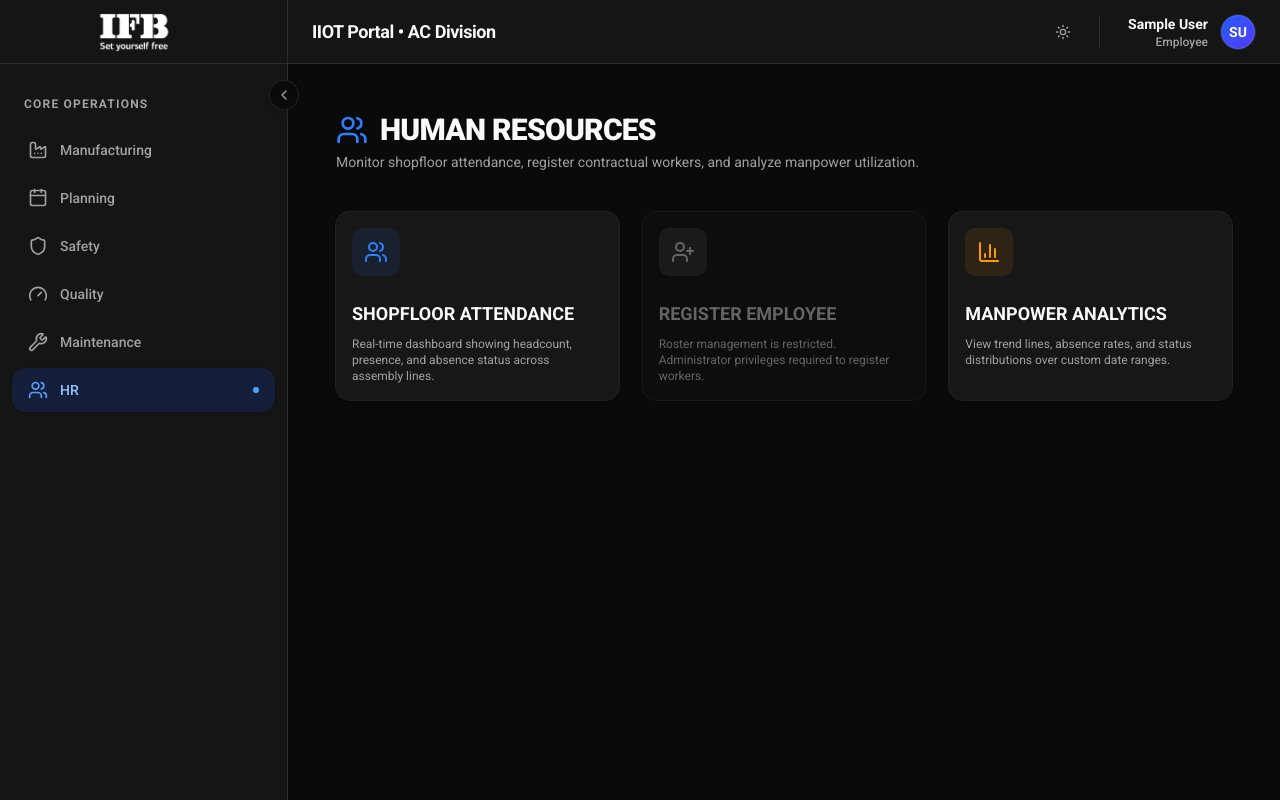
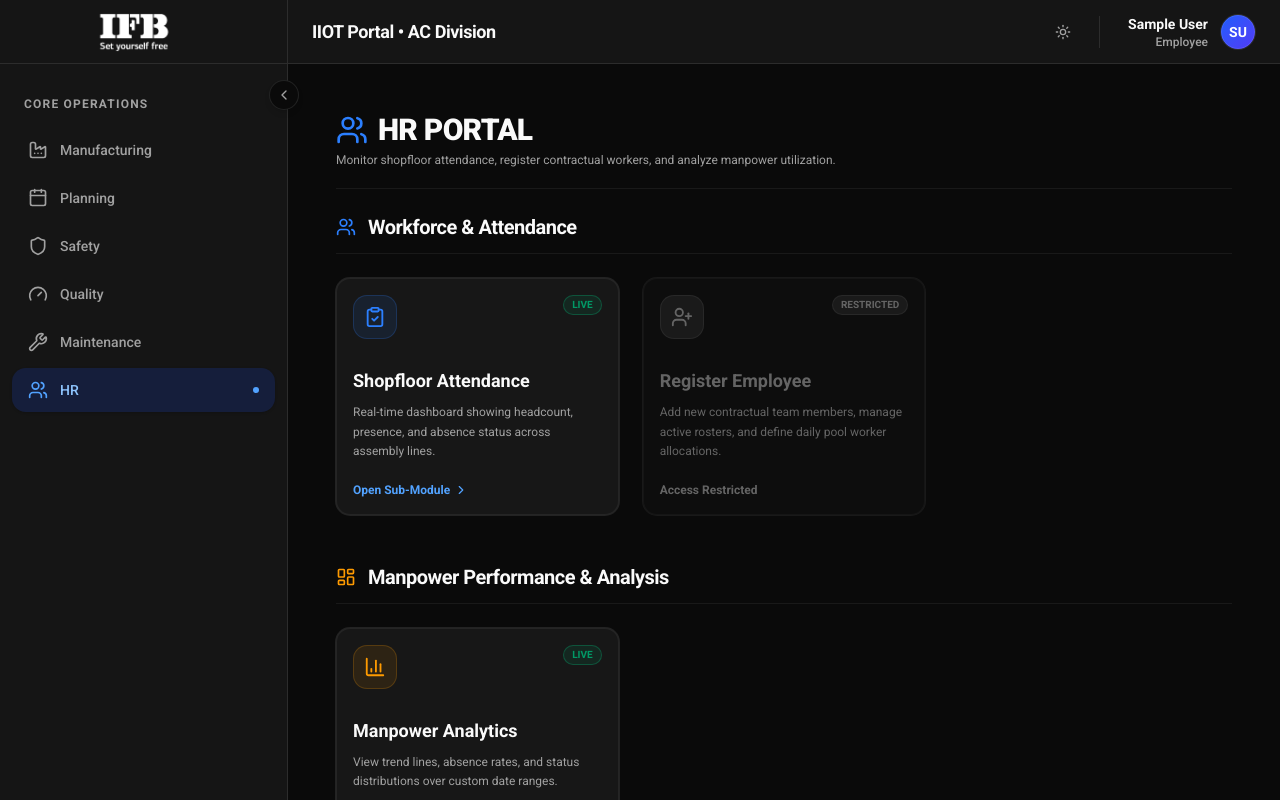
Before and after one commit to UrveshVernekar/ifb-ac-app, a Next.js app: page /hr in a window 1280 px wide. Built offline with nearby package versions, Linux system fonts and the light colour scheme; sample sign-in values are in the browser's storage.

Commit message:
Add Safety Calendar and commonise UI for module dashboards

```diff
--- a/app/(dashboard)/hr/page.tsx
+++ b/app/(dashboard)/hr/page.tsx
@@ -2,8 +2,32 @@
 
 import React, { useEffect, useState } from "react";
 import Link from "next/link";
-import { Users, UserPlus, BarChart3 } from "lucide-react";
-import { Card, CardHeader, CardTitle, CardDescription } from "@/components/ui/card";
+import {
+  Users,
+  UserPlus,
+  BarChart3,
+  ChevronRight,
+  ClipboardCheck,
+  LayoutDashboard
+} from "lucide-react";
+import { Card, CardContent, CardDescription, CardHeader, CardTitle } from "@/components/ui/card";
+import { Badge } from "@/components/ui/badge";
+
+interface Tile {
+  title: string;
+  icon: React.ComponentType<any>;
+  iconColor: string;
+  bgColor: string;
+  path: string;
+  description: string;
+  status?: "live" | "planned" | "warning";
+}
+
+interface Section {
+  title: string;
+  icon: React.ReactNode;
+  tiles: Tile[];
+}
 
 export default function HRDashboardPage() {
   const [mounted, setMounted] = useState(false);
@@ -21,90 +45,163 @@ export default function HRDashboardPage() {
     }
   }, []);
 
+  const hasWriteAccess = access?.hr_access === 1 || access?.production_access === 1;
+
+  const sections: Section[] = [
+    {
+      title: "Workforce & Attendance",
+      icon: <Users className="w-5 h-5 text-blue-500" />,
+      tiles: [
+        {
+          title: "Shopfloor Attendance",
+          icon: ClipboardCheck,
+          iconColor: "text-blue-500",
+          bgColor: "bg-blue-500/10 border-blue-500/20",
+          path: "/hr/line-attendance",
+          description: "Real-time dashboard showing headcount, presence, and absence status across assembly lines.",
+          status: "live"
+        },
+        {
+          title: "Register Employee",
+          icon: UserPlus,
+          iconColor: "text-emerald-500",
+          bgColor: "bg-emerald-500/10 border-emerald-500/20",
+          path: "/hr/line-attendance/register",
+          description: "Add new contractual team members, manage active rosters, and define daily pool worker allocations.",
+          status: "live"
+        }
+      ]
+    },
+    {
+      title: "Manpower Performance & Analysis",
+      icon: <LayoutDashboard className="w-5 h-5 text-amber-500" />,
+      tiles: [
+        {
+          title: "Manpower Analytics",
+          icon: BarChart3,
+          iconColor: "text-amber-500",
+          bgColor: "bg-amber-500/10 border-amber-500/20",
+          path: "/hr/manpower-analytics",
+          description: "View trend lines, absence rates, and status distributions over custom date ranges.",
+          status: "live"
+        }
+      ]
+    }
+  ];
+
   if (!mounted) return null;
-
-  const hasWriteAccess = access?.hr_access === 1 || access?.production_access === 1;
 
   return (
     <div className="space-y-6 max-w-7xl mx-auto p-4 sm:p-6">
       {/* HEADER */}
-      <div className="flex flex-col gap-1">
-        <h1 className="text-3xl font-extrabold text-foreground uppercase tracking-tight flex items-center gap-3">
+      <div className="flex flex-col sm:flex-row sm:items-center sm:justify-between border-b border-border/60 pb-5 gap-4">
+        <div className="space-y-1">
+          <h1 className="text-3xl font-extrabold uppercase tracking-tight text-foreground flex items-center gap-2.5">
             <Users className="w-8 h-8 text-blue-500" />
-          Human Resources
+            HR Portal
           </h1>
-        <p className="text-sm text-muted-foreground">
+          <p className="text-xs text-muted-foreground">
             Monitor shopfloor attendance, register contractual workers, and analyze manpower utilization.
           </p>
         </div>
+      </div>
 
-      <div className="grid grid-cols-1 md:grid-cols-3 gap-6 pt-4">
-        {/* SHOPFLOOR ATTENDANCE STATUS */}
-        <Link href="/hr/line-attendance" className="group">
-          <Card className="h-full border-border/60 hover:border-blue-500/80 shadow-md hover:shadow-xl transition-all duration-300 bg-card hover:bg-blue-500/[0.02] cursor-pointer">
-            <CardHeader className="space-y-1">
-              <div className="w-12 h-12 rounded-lg bg-blue-500/10 flex items-center justify-center text-blue-500 group-hover:scale-110 transition-transform duration-300">
-                <Users className="w-6 h-6" />
+      {/* OPERATIONS TILES */}
+      <div className="space-y-12">
+        {sections.map((section) => (
+          <div key={section.title} className="space-y-6">
+            {/* Section Header */}
+            <div className="flex items-center gap-3 pb-3 border-b border-border/60">
+              {section.icon}
+              <h2 className="text-xl font-bold tracking-tight text-foreground">{section.title}</h2>
             </div>
-              <CardTitle className="text-lg font-bold pt-4 uppercase text-foreground group-hover:text-blue-500 transition-colors">
-                Shopfloor Attendance
+
+            {/* Tile Grid */}
+            <div className="grid grid-cols-1 md:grid-cols-2 xl:grid-cols-3 gap-6">
+              {section.tiles.map((tile) => {
+                const IconComp = tile.icon;
+                const isRestricted = tile.title === "Register Employee" && !hasWriteAccess;
+
+                if (isRestricted) {
+                  return (
+                    <div
+                      key={tile.title}
+                      className="block h-full opacity-60"
+                    >
+                      <Card className="h-full border border-border/60 relative overflow-hidden flex flex-col bg-muted/20">
+                        <CardHeader className="pb-3">
+                          <div className="flex items-start justify-between">
+                            <div className="p-2.5 rounded-xl border bg-muted border-border">
+                              <IconComp className="w-5.5 h-5.5 text-muted-foreground" />
+                            </div>
+                            <Badge className="bg-muted text-muted-foreground border-border text-[10px] font-bold">
+                              RESTRICTED
+                            </Badge>
+                          </div>
+                        </CardHeader>
+
+                        <CardContent className="flex-1 flex flex-col">
+                          <CardTitle className="text-lg font-bold text-muted-foreground">
+                            {tile.title}
                           </CardTitle>
-              <CardDescription className="text-xs">
-                Real-time dashboard showing headcount, presence, and absence status across assembly lines.
+
+                          <CardDescription className="mt-2 text-xs leading-relaxed text-muted-foreground flex-1">
+                            {tile.description}
                           </CardDescription>
+
+                          <div className="mt-5 flex items-center text-muted-foreground text-xs font-bold">
+                            Access Restricted
+                          </div>
+                        </CardContent>
+                      </Card>
+                    </div>
+                  );
+                }
+
+                return (
+                  <Link
+                    key={tile.title}
+                    href={tile.path}
+                    className="group block h-full cursor-pointer"
+                  >
+                    <Card className="h-full border border-border/60 hover:border-blue-500/40 hover:shadow-lg transition-all duration-300 relative overflow-hidden flex flex-col bg-card">
+                      {/* Interactive hover background */}
+                      <div className="absolute inset-0 bg-gradient-to-br from-blue-500/5 to-transparent opacity-0 group-hover:opacity-100 transition-opacity" />
+
+                      <CardHeader className="pb-3">
+                        <div className="flex items-start justify-between">
+                          <div className={`p-2.5 rounded-xl border ${tile.bgColor}`}>
+                            <IconComp className={`w-5.5 h-5.5 ${tile.iconColor}`} />
+                          </div>
+                          {tile.status === "live" && (
+                            <Badge className="bg-emerald-500/10 text-emerald-600 border-emerald-500/30 text-[10px] font-bold">
+                              LIVE
+                            </Badge>
+                          )}
+                        </div>
                       </CardHeader>
+
+                      <CardContent className="flex-1 flex flex-col">
+                        <CardTitle className="text-lg font-bold group-hover:text-blue-600 transition-colors">
+                          {tile.title}
+                        </CardTitle>
+
+                        <CardDescription className="mt-2 text-xs leading-relaxed text-muted-foreground flex-1">
+                          {tile.description}
+                        </CardDescription>
+
+                        <div className="mt-5 flex items-center text-blue-600 dark:text-blue-400 text-xs font-bold group-hover:gap-2 transition-all">
+                          Open Sub-Module
+                          <ChevronRight className="w-3.5 h-3.5 ml-1 transition-transform group-hover:translate-x-0.5" />
+                        </div>
+                      </CardContent>
                     </Card>
                   </Link>
-
-        {/* REGISTER NEW EMPLOYEE */}
-        {hasWriteAccess ? (
-          <Link href="/hr/line-attendance/register" className="group">
-            <Card className="h-full border-border/60 hover:border-emerald-500/80 shadow-md hover:shadow-xl transition-all duration-300 bg-card hover:bg-emerald-500/[0.02] cursor-pointer">
-              <CardHeader className="space-y-1">
-                <div className="w-12 h-12 rounded-lg bg-emerald-500/10 flex items-center justify-center text-emerald-500 group-hover:scale-110 transition-transform duration-300">
-                  <UserPlus className="w-6 h-6" />
+                );
+              })}
             </div>
-                <CardTitle className="text-lg font-bold pt-4 uppercase text-foreground group-hover:text-emerald-500 transition-colors">
-                  Register Employee
-                </CardTitle>
-                <CardDescription className="text-xs">
-                  Add new contractual team members, manage active rosters, and define daily pool worker allocations.
-                </CardDescription>
-              </CardHeader>
-            </Card>
-          </Link>
-        ) : (
-          <Card className="h-full border-border/60 opacity-60 bg-muted/20">
-            <CardHeader className="space-y-1">
-              <div className="w-12 h-12 rounded-lg bg-muted flex items-center justify-center text-muted-foreground">
-                <UserPlus className="w-6 h-6" />
           </div>
-              <CardTitle className="text-lg font-bold pt-4 uppercase text-muted-foreground flex items-center gap-1.5">
-                Register Employee
-              </CardTitle>
-              <CardDescription className="text-xs">
-                Roster management is restricted. Administrator privileges required to register workers.
-              </CardDescription>
-            </CardHeader>
-          </Card>
-        )}
-
-        {/* MANPOWER ANALYTICS */}
-        <Link href="/hr/manpower-analytics" className="group">
-          <Card className="h-full border-border/60 hover:border-amber-500/80 shadow-md hover:shadow-xl transition-all duration-300 bg-card hover:bg-amber-500/[0.02] cursor-pointer">
-            <CardHeader className="space-y-1">
-              <div className="w-12 h-12 rounded-lg bg-amber-500/10 flex items-center justify-center text-amber-500 group-hover:scale-110 transition-transform duration-300">
-                <BarChart3 className="w-6 h-6" />
-              </div>
-              <CardTitle className="text-lg font-bold pt-4 uppercase text-foreground group-hover:text-amber-500 transition-colors">
-                Manpower Analytics
-              </CardTitle>
-              <CardDescription className="text-xs">
-                View trend lines, absence rates, and status distributions over custom date ranges.
-              </CardDescription>
-            </CardHeader>
-          </Card>
-        </Link>
+        ))}
       </div>
     </div>
   );
--- a/app/(dashboard)/safety/page.tsx
+++ b/app/(dashboard)/safety/page.tsx
@@ -20,7 +20,8 @@ import {
   ClipboardCheck,
   ChevronRight,
   Download,
-  AlertCircle
+  AlertCircle,
+  Calendar1
 } from "lucide-react";
 import { Card, CardContent, CardDescription, CardHeader, CardTitle } from "@/components/ui/card";
 import { Badge } from "@/components/ui/badge";
@@ -236,6 +237,15 @@ export default function SafetyHub() {
         //   description: "Access site-specific emergency response maps, guides, and layouts",
         //   status: "live"
         // },
+        {
+          title: "Safety Calendar",
+          icon: Calendar1,
+          iconColor: "text-rose-500",
+          bgColor: "bg-rose-500/10 border-rose-500/20",
+          path: "/safety/calendar",
+          description: "Track daily compliance and hazard mitigation.",
+          status: "live"
+        },
         {
           title: "EHS SOPs",
           icon: BookOpen,
```
Lines whose indentation alone changed are shown as unchanged.
